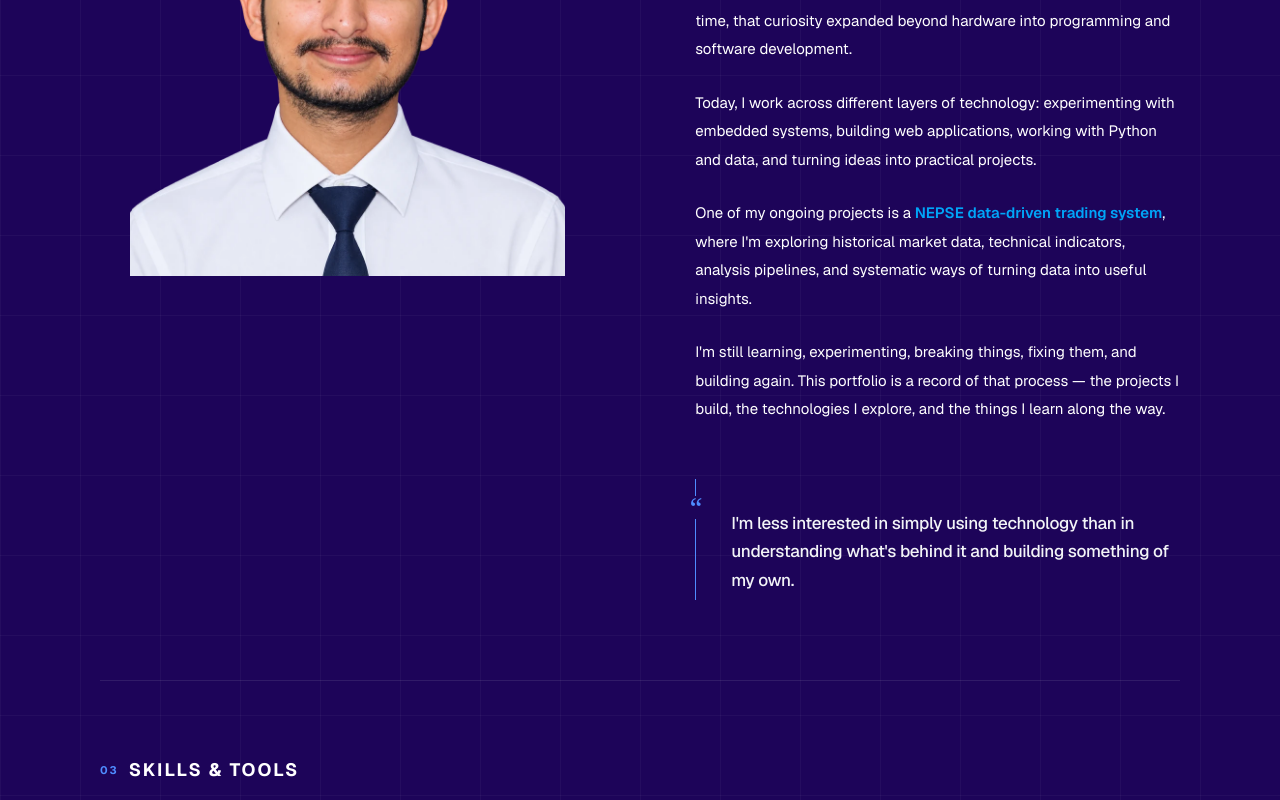
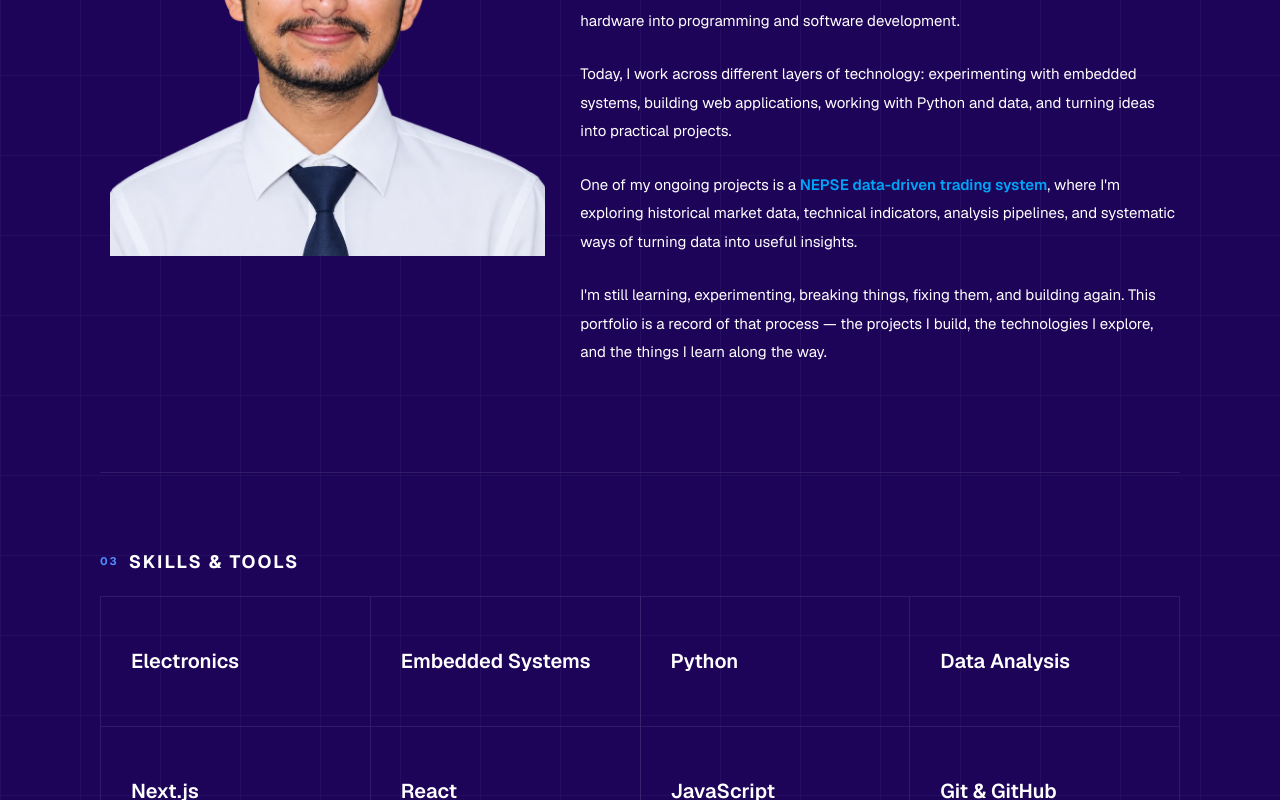
Before and after one commit to RajKhem/yk-portfolio, a Next.js app: page / in a window 1280 px wide. Shown: the part 1925-2725 px from the top of the page. Built offline with nearby package versions, Linux system fonts and the light colour scheme.

Commit message:
about quote commented

```diff
--- a/app/globals.css
+++ b/app/globals.css
@@ -387,7 +387,6 @@ color: var(--accent);
 
 .hero-image-wrap img {
   display: block;
-
   width: 100%;
   height: 100%;
 
@@ -832,7 +831,7 @@ color: var(--accent);
 .about-grid {
   display: grid;
   grid-template-columns: 0.72fr 1.28fr;
-  gap: 100px;
+  gap: 25px;
 
   padding-top: 65px;
 
@@ -841,11 +840,11 @@ color: var(--accent);
 
 .about-profile {
   position: relative;
-  min-height: 360px;
+  min-height: 350px;
   display: flex;
   flex-direction: column;
   justify-content: space-between;
-  padding: 30px;
+  padding: 10px;
 }
 
 .about-profile-mark {
--- a/app/page.js
+++ b/app/page.js
@@ -265,13 +265,13 @@ export default function Home() {
               along the way.
             </p>
 
-            <div className="about-quote">
+            {/* <div className="about-quote">
               <span>“</span>
               <p>
                 I&apos;m less interested in simply using technology than in
                 understanding what&apos;s behind it and building something of my own.
               </p>
-            </div>
+            </div> */}
           </div>
         </div>
       </section>
```
